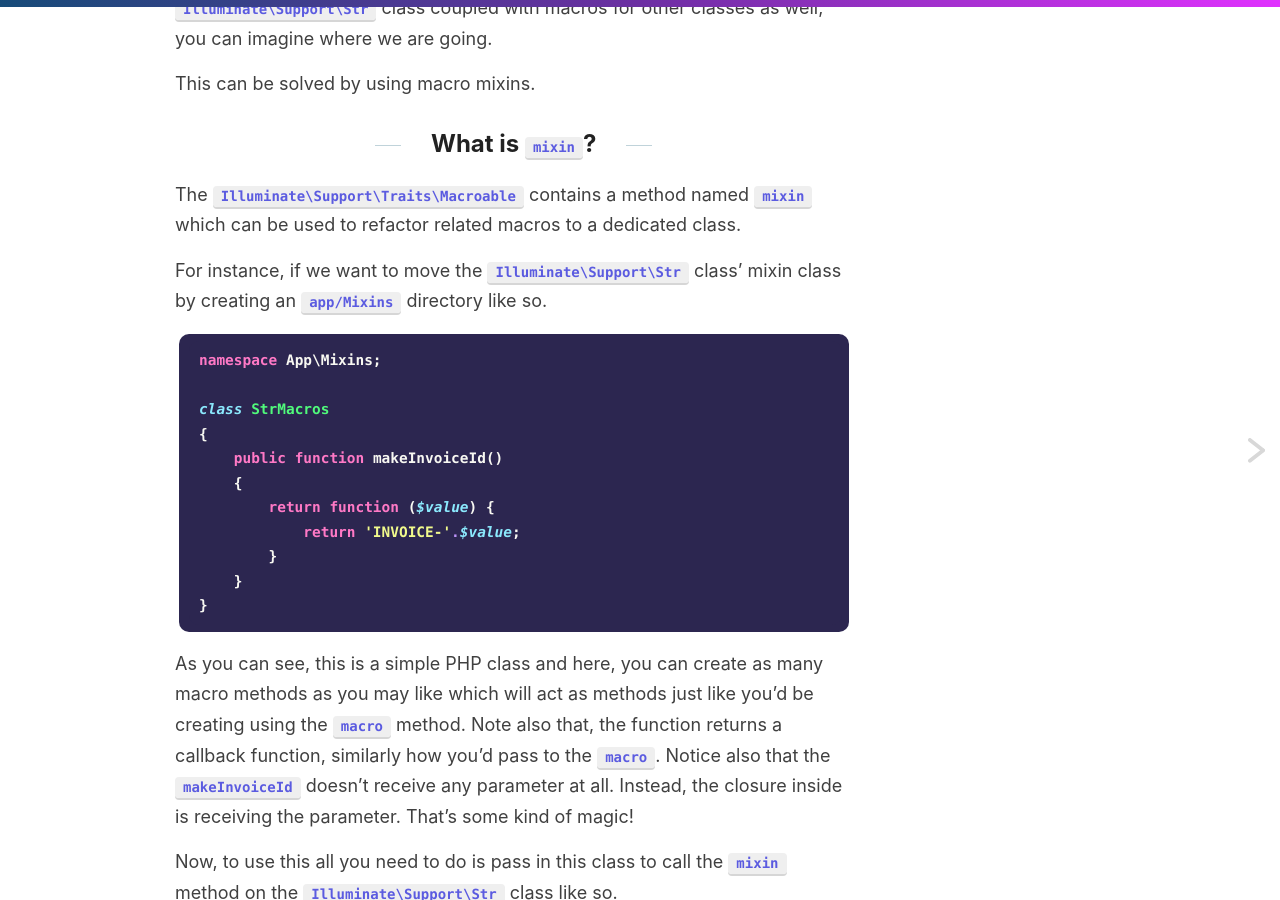
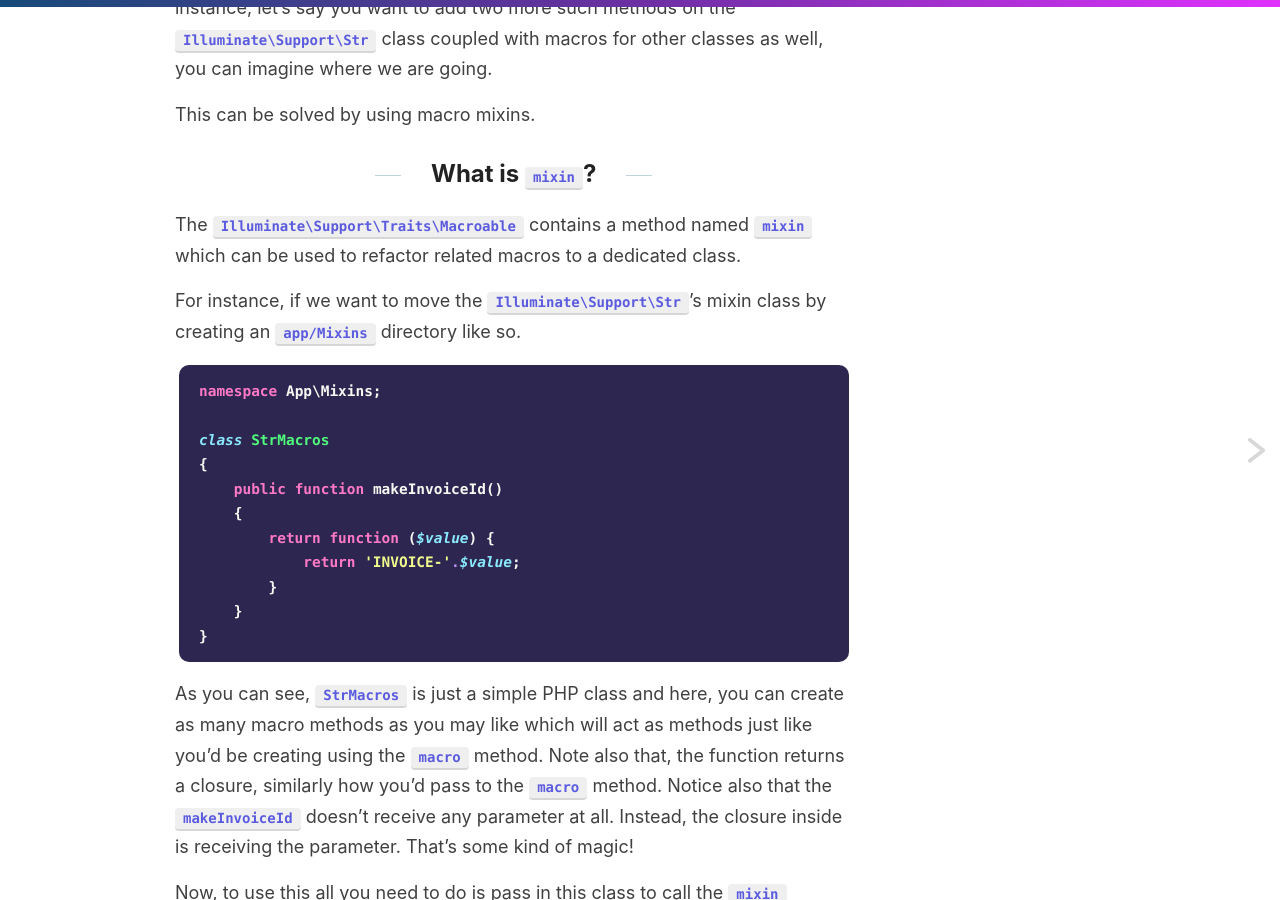
Before and after one commit to varunkumardev/amitmerchant1990.github.io, a Jekyll site: the page built from _posts/2020-09-01-refactor-related-macros-to-classes-using-Mixins-in-laravel.md, in a window 1280 px wide and 900 px high, scrolled down 1220 px. Built offline with Jekyll 4.4.1, drawn with Linux system fonts in a browser that asks for light colours; comment, search, counter and statistics services are not loaded; some of the changed text lies outside the part shown.

Commit message:
improve post.

````diff
--- a/_posts/2020-09-01-refactor-related-macros-to-classes-using-Mixins-in-laravel.md
+++ b/_posts/2020-09-01-refactor-related-macros-to-classes-using-Mixins-in-laravel.md
@@ -40,7 +40,7 @@ This can be solved by using macro mixins.
 
 The `Illuminate\Support\Traits\Macroable` contains a method named `mixin` which can be used to refactor related macros to a dedicated class.
 
-For instance, if we want to move the `Illuminate\Support\Str` class' mixin class by creating an `app/Mixins` directory like so.
+For instance, if we want to move the `Illuminate\Support\Str`'s mixin class by creating an `app/Mixins` directory like so.
 
 ```php
 namespace App\Mixins;
@@ -56,7 +56,7 @@ class StrMacros
 }
 ```
 
-As you can see, this is a simple PHP class and here, you can create as many macro methods as you may like which will act as methods just like you'd be creating using the `macro` method. Note also that, the function returns a callback function, similarly how you'd pass to the `macro`. Notice also that the `makeInvoiceId` doesn't receive any parameter at all. Instead, the closure inside is receiving the parameter. That's some kind of magic!
+As you can see, `StrMacros` is just a simple PHP class and here, you can create as many macro methods as you may like which will act as methods just like you'd be creating using the `macro` method. Note also that, the function returns a closure, similarly how you'd pass to the `macro` method. Notice also that the `makeInvoiceId` doesn't receive any parameter at all. Instead, the closure inside is receiving the parameter. That's some kind of magic!
 
 Now, to use this all you need to do is pass in this class to call the `mixin` method on the `Illuminate\Support\Str` class like so.
 
````
Also changed, not shown: other parts of _posts/2020-09-01-refactor-related-macros-to-classes-using-Mixins-in-laravel.md (+2 -2 lines).
